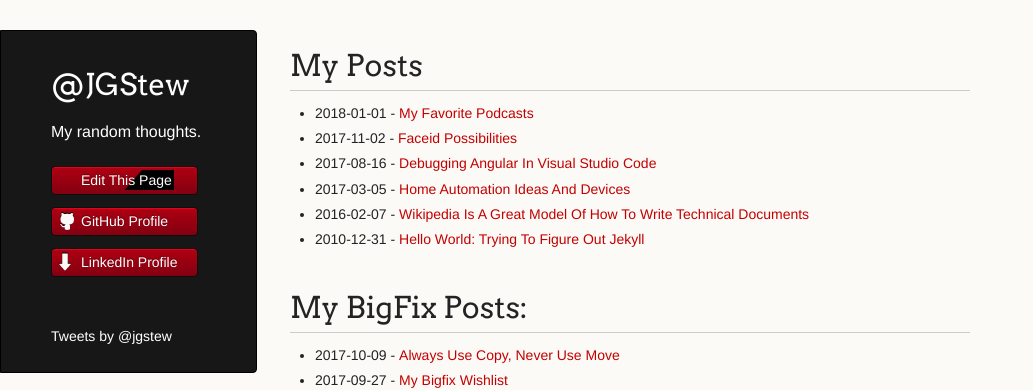
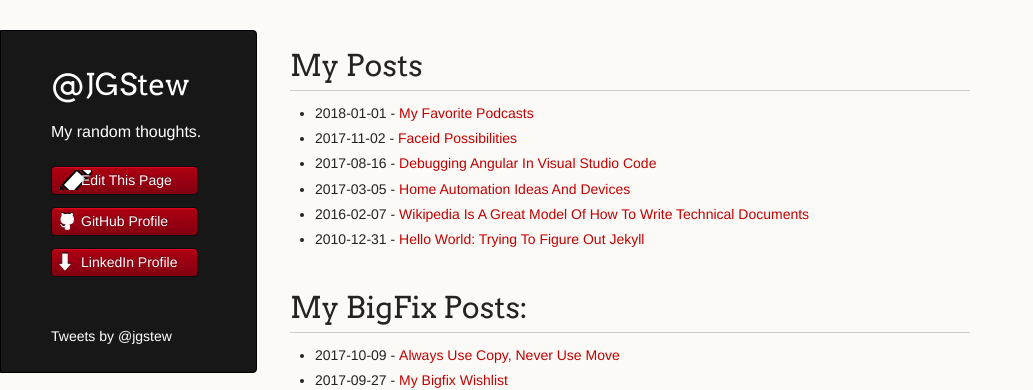
Before and after one commit to jgstew/jgstew.github.io, a Jekyll site: the page built from index.html, in a window 1280 px wide. Shown: the top 390 px of the page, without its empty margins (0-1033 px from the left). Built offline with Jekyll 4.4.1, drawn with Linux system fonts in a browser that asks for light colours; nearby versions of some CDN libraries; comment, search, counter and statistics services are not loaded.

Commit message:
Update styles.css

```diff
--- a/stylesheets/styles.css
+++ b/stylesheets/styles.css
@@ -311,7 +311,7 @@ a.github {
 }
 
 a.buttons.edit {
-	background: url(../images/if_081_Pen_183209.png) no-repeat 1px;
+	background: url(../images/183209-32.png) no-repeat 1px;
 }
 
 a.buttons:hover {
```
